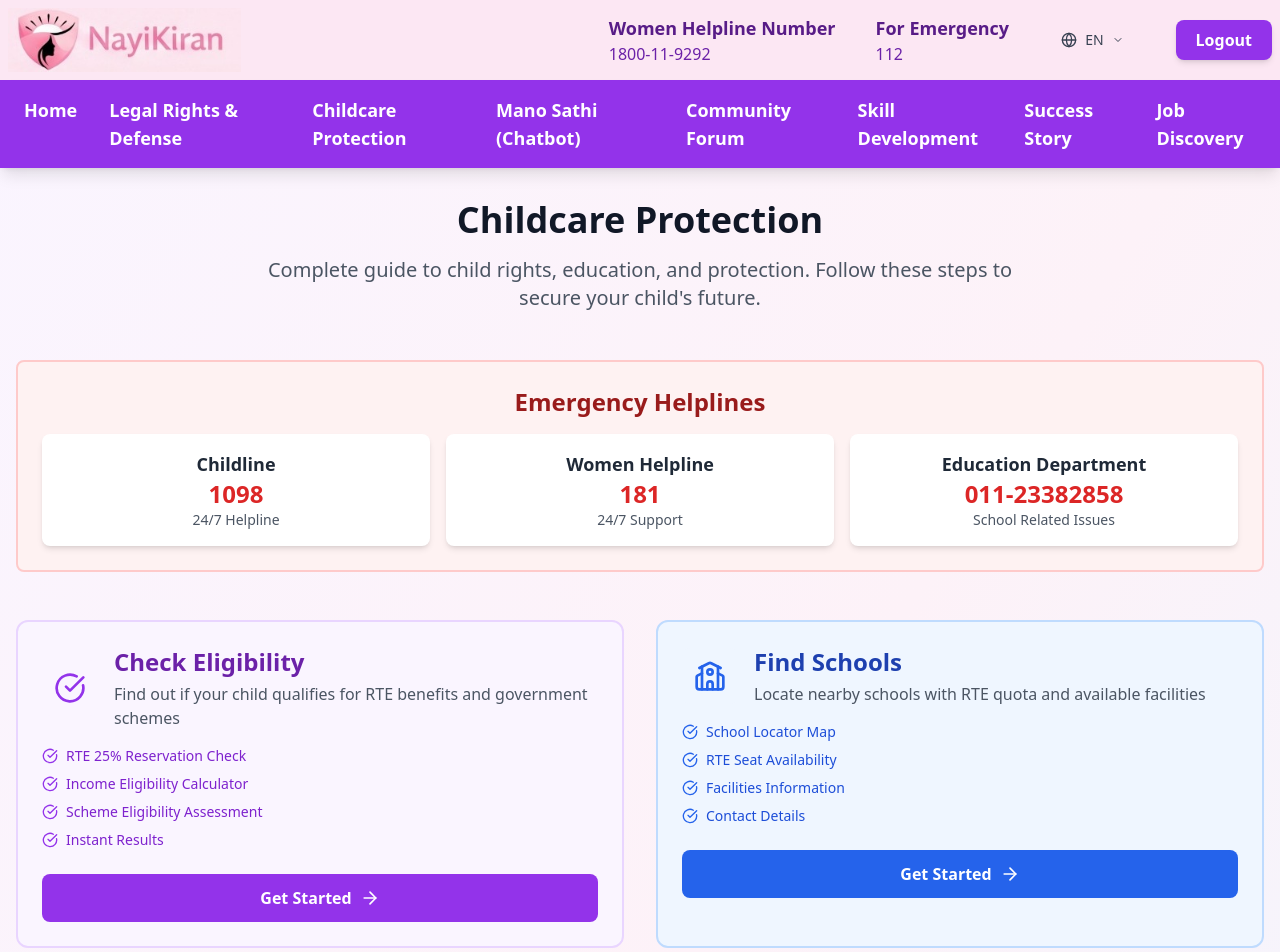
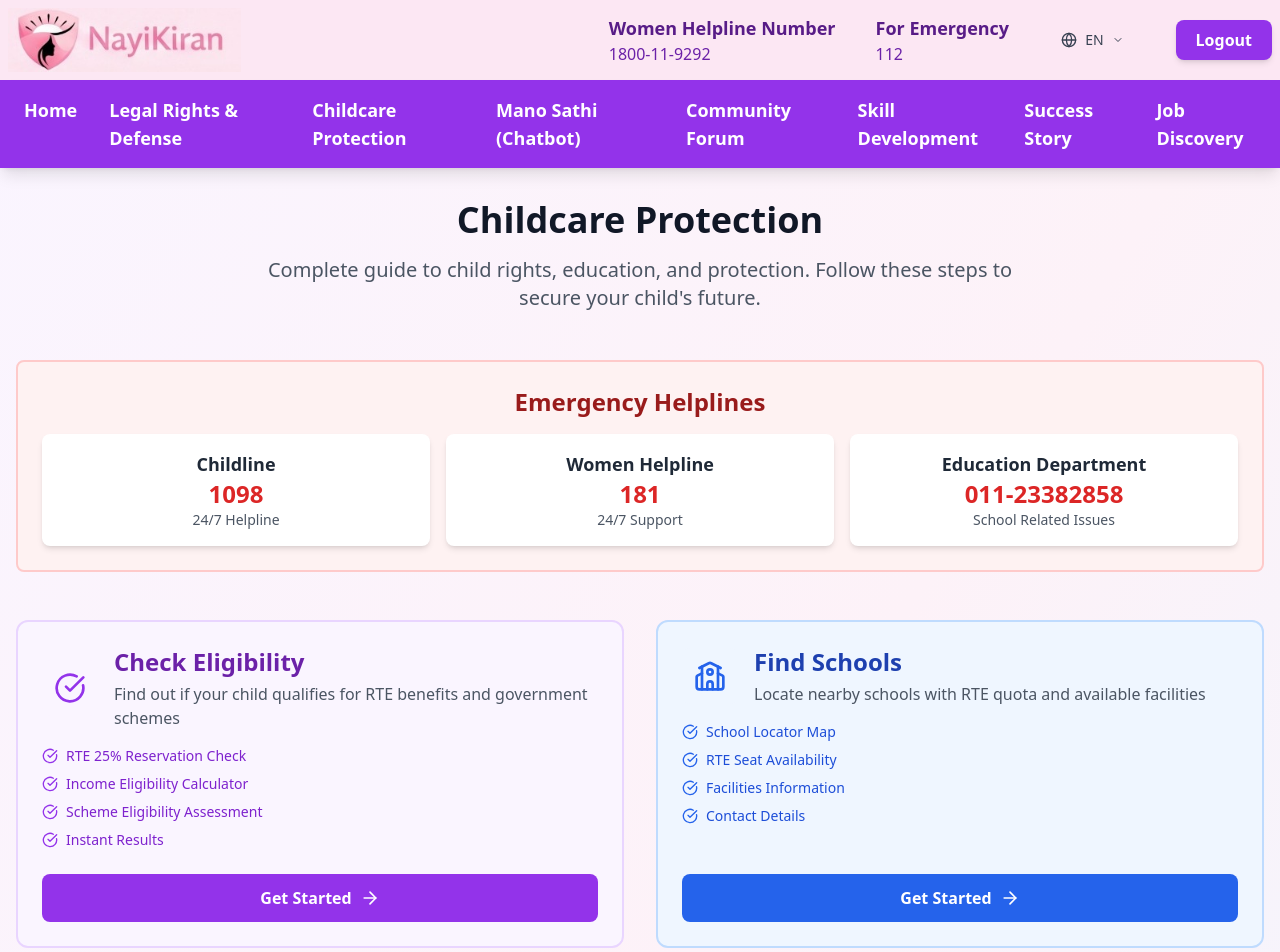
Before and after one commit to Sohi07/NayiKiran, a React (Vite) app in the folder frontend/: page /childcare-protection in a window 1280 px wide. Shown: the top 952 px of the page. Built offline with nearby package versions, Linux system fonts and the light colour scheme; sample sign-in values are in the browser's storage.

Commit message:
Fixed alignment on childcareprotection page

```diff
--- a/frontend/src/pages/ChildcareProtectionLanding.jsx
+++ b/frontend/src/pages/ChildcareProtectionLanding.jsx
@@ -153,7 +153,7 @@ const ChildcareProtectionLanding = () => {
             return (
               <div
                 key={section.id}
-                className={`${colors.bg} border-2 ${colors.border} rounded-xl p-6 hover:shadow-lg transition-all duration-300 transform hover:scale-105`}
+                className={`${colors.bg} border-2 ${colors.border} rounded-xl p-6 hover:shadow-lg transition-all duration-300 transform hover:scale-105 flex flex-col h-full`}
               >
                 <div className="flex items-center mb-4">
                   <div className={`p-3 rounded-lg ${colors.bg} mr-4`}>
@@ -170,7 +170,7 @@ const ChildcareProtectionLanding = () => {
                 </div>
 
                 {/* Features List */}
-                <div className="mb-6">
+                <div className="mb-6 flex-grow">
                   <ul className="space-y-2">
                     {section.features.map((feature, index) => (
                       <li key={index} className="flex items-center">
@@ -182,6 +182,7 @@ const ChildcareProtectionLanding = () => {
                 </div>
 
                 {/* Action Button */}
+                <div className="mt-auto">
                   <Link
                     to={section.route}
                     className={`flex items-center justify-center w-full px-6 py-3 ${colors.button} text-white font-semibold rounded-lg transition-colors`}
@@ -189,6 +190,7 @@ const ChildcareProtectionLanding = () => {
                     Get Started
                     <ArrowRight className="w-5 h-5 ml-2" />
                   </Link>
+                </div>
               </div>
             );
           })}
```
Lines whose indentation alone changed are shown as unchanged.
